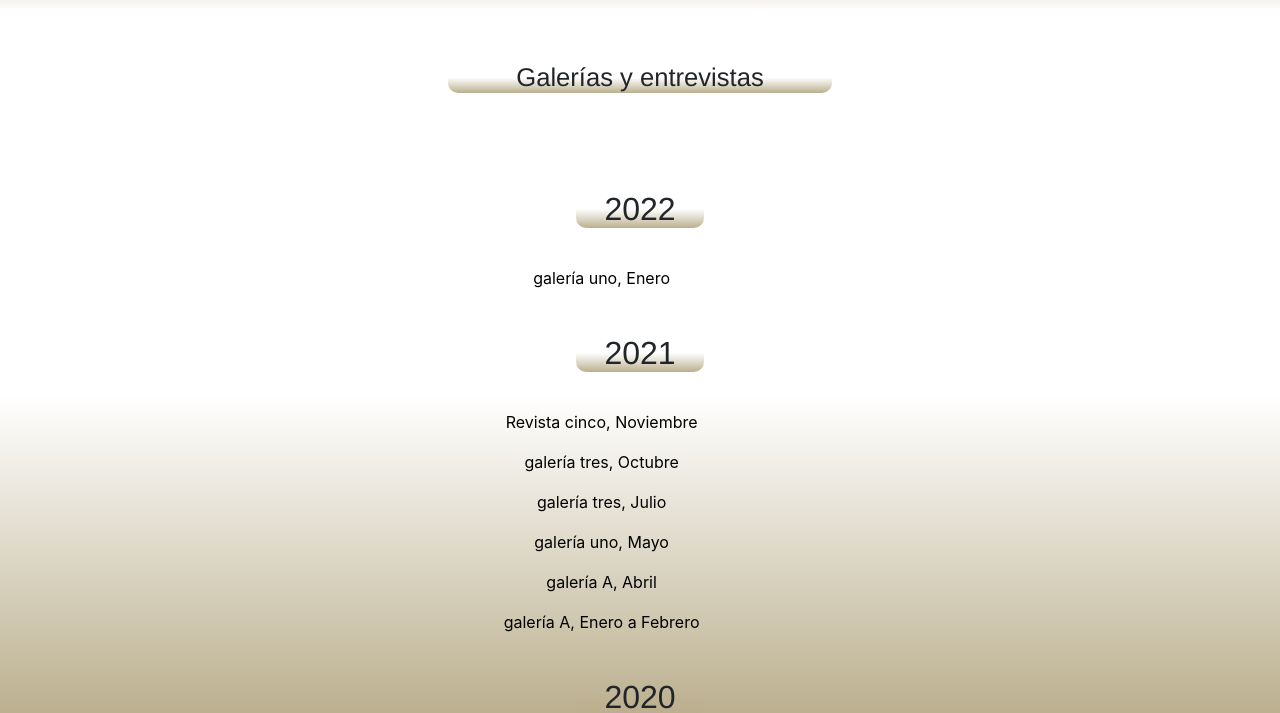
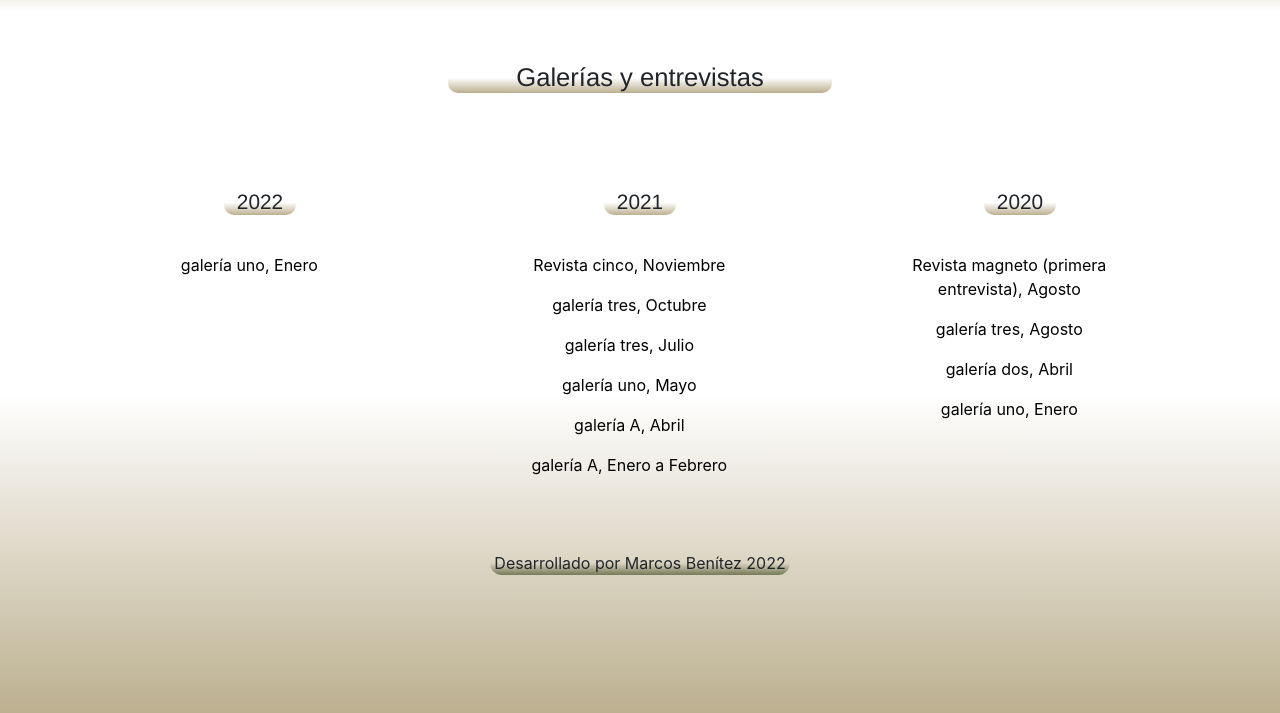
Before and after one commit to marcosb2001/amistad-benitez, a plain HTML site: page pages/galerias.html in a window 1280 px wide. Shown: the part 85-798 px from the top of the page. Drawn offline with nearby package versions, Linux system fonts and the light colour scheme.

Commit message:
progreso bootstrap

```diff
--- a/css/style.css
+++ b/css/style.css
@@ -41,6 +41,22 @@ h2 {
     font-family: 'Helvetica Neue', sans-serif;
     font-style: normal;
     font-weight: lighter;
+
+    background: linear-gradient(0deg, rgb(187, 175, 142) 0%, rgba(255, 255, 255, 0) 50%);
+}
+
+h3 {
+    width: 20%;
+    margin: 20px auto;
+    text-align: center;
+    border-radius: 10px;
+    padding: auto;
+
+    font-family: 'Helvetica Neue', sans-serif;
+    font-style: normal;
+    font-weight: lighter;
+    font-size: 1.3em;
+    text-overflow: ellipsis;
 
     background: linear-gradient(0deg, rgb(187, 175, 142) 0%, rgba(255, 255, 255, 0) 50%);
 }
@@ -164,6 +180,11 @@ nav {
     grid-template-rows: 1fr 2fr;
     grid-gap: 10px;
     justify-items: center;
+}
+
+.bio-grid-bs {
+    width: 60%;
+    margin: 0 auto;
 }
 
 .artista {
--- a/pages/galerias.html
+++ b/pages/galerias.html
@@ -48,21 +48,18 @@
     <main>
         <h1>Galerías y entrevistas</h1>
 
-        <!-- sección galerías, divididas por año-->
-
-        <!--2022-->
-        <section>
-            <h2>2022</h2>
+        <div class="container justify-content-center">
+            <div class="row row-cols-3">
+                <div class="col"> <!--2022-->
+                    <h3>2022</h3>
                     <ul class="galerias-ul">
                         <li class="galerias-li">
                             <a href="">galería uno, Enero</a>
                         </li>
                     </ul>
-        </section>
-
-        <!--2021-->
-        <section>
-            <h2>2021</h2>
+                </div>
+                <div class="col"><!--2021-->
+                    <h3>2021</h3>
             <ul class="galerias-ul">
                 <li class="galerias-li">
                     <a href="">Revista cinco, Noviembre</a>
@@ -83,12 +80,9 @@
                     <a href="">galería A, Enero a Febrero</a>
                 </li>
             </ul>
-        </section>
-
-        <!--2020-->
-        <section>
-
-            <h2>2020</h2>
+                </div>
+                <div class="col"><!--2020-->
+                    <h3>2020</h3>
                     <ul class="galerias-ul">
                         <li class="galerias-li">
                             <a  href="">Revista magneto (primera entrevista), Agosto</a>
@@ -103,9 +97,9 @@
                             <a  href="">galería uno, Enero</a>
                         </li>
                     </ul>
-        </section>
-
-        <!--fin sección galerías-->
+                </div>
+            </div>
+        </div>
     </main>
 
     <footer>Desarrollado por Marcos Benítez 2022</footer>
```
Also changed, not shown: pages/bio.html (+13 -6 lines), pages/contacto.html (+2 -2 lines), pages/obras.html (+1 -1 lines), images/email48.png, images/facebook48.png, images/instagram48.png, images/twitter48.png. Lines whose indentation alone changed are shown as unchanged.
